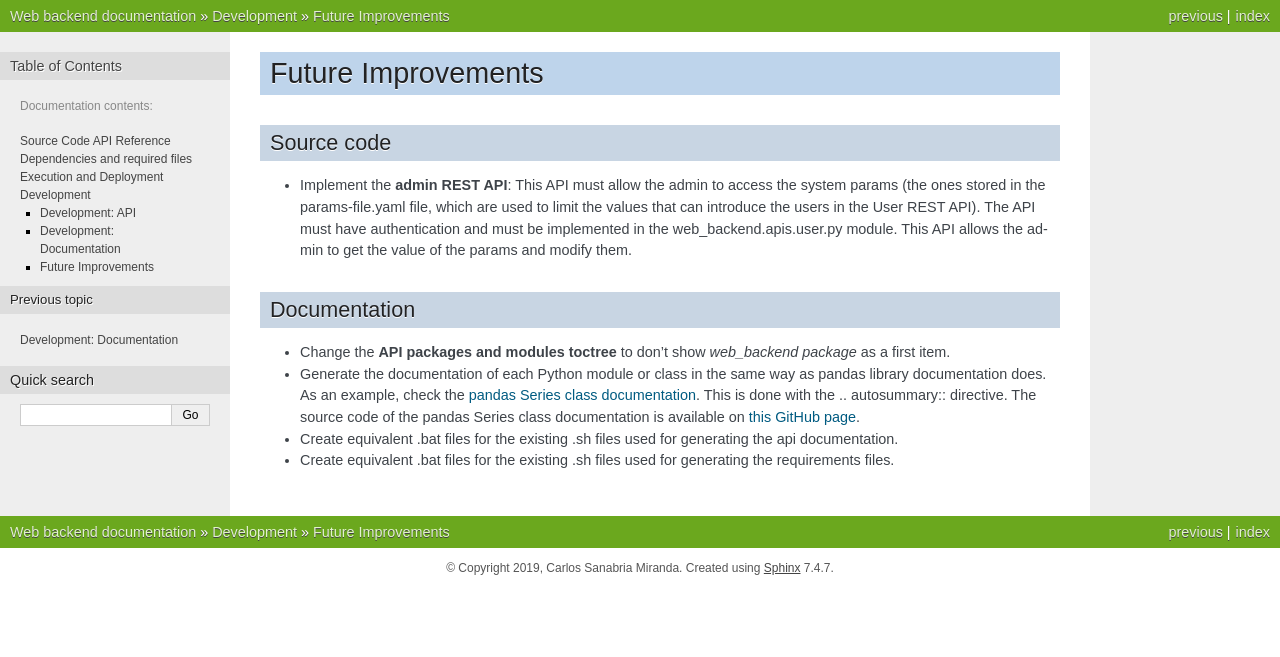
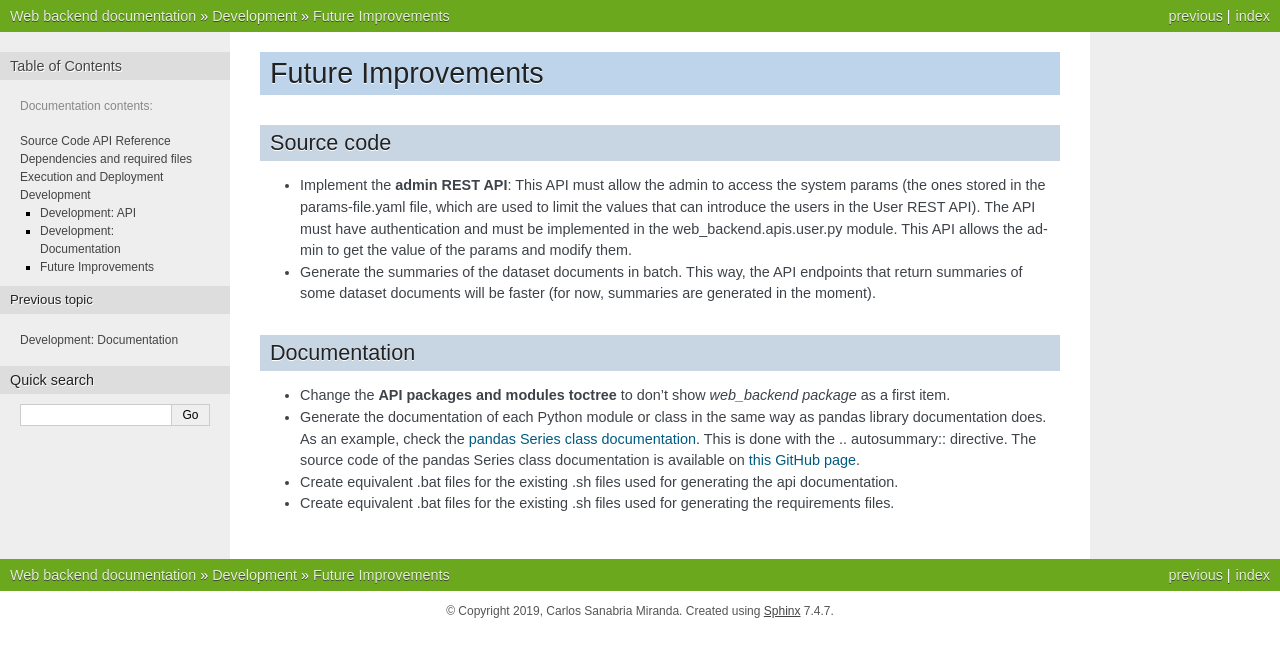
Before and after one commit to CarlosSanabriaM/web_backend, a Sphinx documentation site: the page built from web_backend/docs/source/development/future-improvements.rst, in a window 1280 px wide. Shown: the top 657 px of the page. Built offline with Sphinx 7.4.7, drawn with Linux system fonts in a browser that asks for light colours.

Commit message:
Updated documentation: Future improvements.

```diff
--- a/web_backend/docs/source/development/future-improvements.rst
+++ b/web_backend/docs/source/development/future-improvements.rst
@@ -8,6 +8,8 @@ Source code
   params-file.yaml file, which are used to limit the values that can introduce the users in the User REST API).
   The API must have authentication and must be implemented in the web_backend.apis.user.py module.
   This API allows the admin to get the value of the params and modify them.
+* Generate the summaries of the dataset documents in batch. This way, the API endpoints that return summaries of some
+  dataset documents will be faster (for now, summaries are generated in the moment).
 
 
 
```
